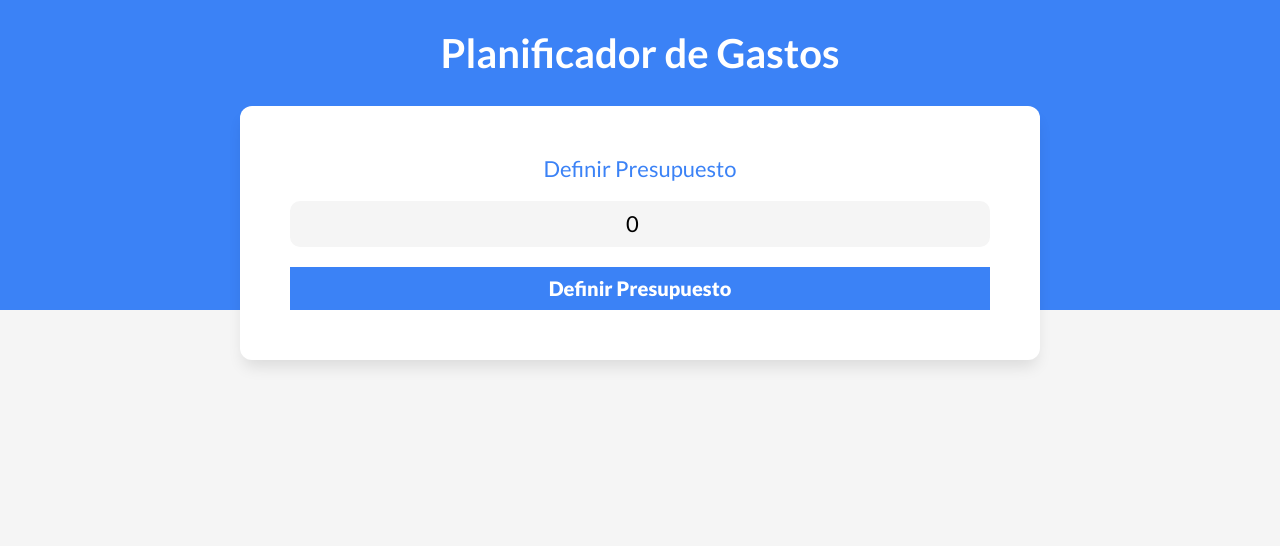
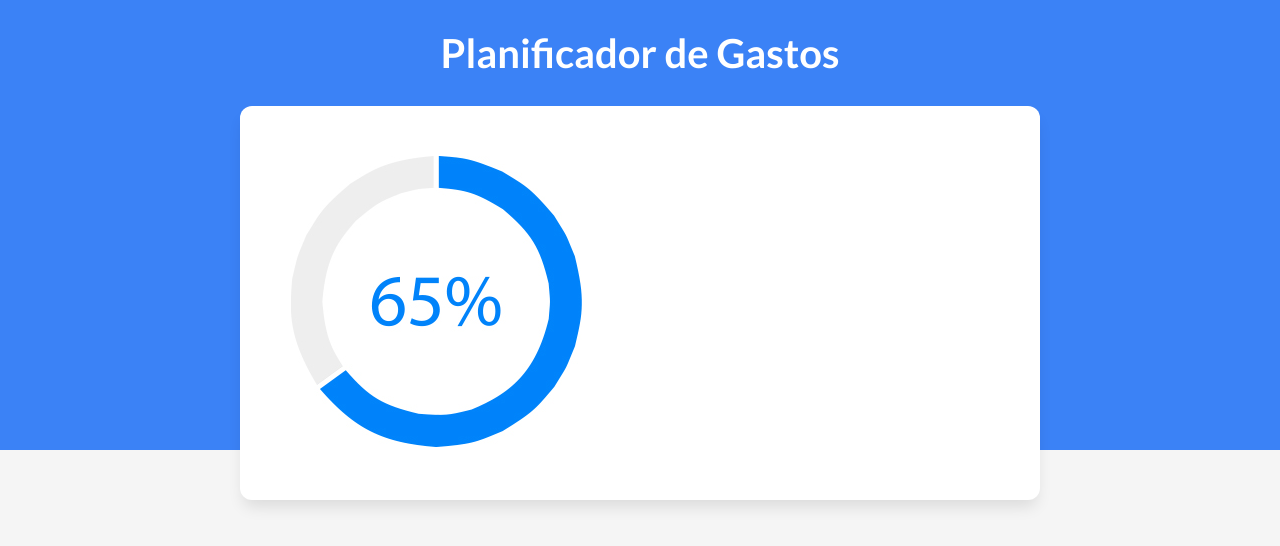
Before and after one commit to Equinox766/vue-admin-gastos, a Vue app: page / in a window 1280 px wide. Shown: the top 546 px of the page. Built offline with nearby package versions, Linux system fonts and the light colour scheme.

Commit message:
Se renderiza el presupuesto

```diff
--- a/src/App.vue
+++ b/src/App.vue
@@ -1,6 +1,8 @@
 <script setup>
   import { ref } from 'vue';
   import Presupuesto from './components/Presupuesto.vue';
+  import ControlPresupuesto from './components/ControlPresupuesto.vue';
+
   const presupuesto = ref(0);
 
   const definirPresupuesto = (cantidad) => {
@@ -14,10 +16,12 @@
       <h1>Planificador de Gastos</h1>
       <div class="container-header container shadow">
         <Presupuesto
-            v-if="presupuesto === 0"
+            v-if="presupuesto.value === 0"
             @definir-presupuesto="definirPresupuesto"
         />
-        <p v-else>Presupuesto Valido</p>
+        <ControlPresupuesto
+            v-else
+        />
       </div>
     </header>
   </div>
--- /dev/null
+++ b/src/components/ControlPresupuesto.vue
@@ -0,0 +1,18 @@
+<script setup>
+  import imagen from '../assets/img/grafico.jpg';
+</script>
+
+<template>
+  <div class="two-columns">
+    <div class="container-grafig">
+      <img :src="imagen">
+    </div>
+    <div class="container-presupuesto">
+
+    </div>
+  </div>
+</template>
+
+<style lang="scss" scoped>
+
+</style>
--- a/src/components/Presupuesto.vue
+++ b/src/components/Presupuesto.vue
@@ -8,13 +8,14 @@ const error = ref('');
 const emit = defineEmits(['definir-presupuesto']);
 
 const definirPresupuesto = () => {
-  if (presupuesto.value <= 0) {
+  if (presupuesto.value <= 0 || presupuesto.value === '') {
     error.value = 'presupuesto no valido';
     setTimeout(() => {
       error.value = '';
     }, 3000);
-    emit('definir-presupuesto', presupuesto.value);
+    return;
   }
+  emit('definir-presupuesto', presupuesto.value);
 }
 </script>
 
```
